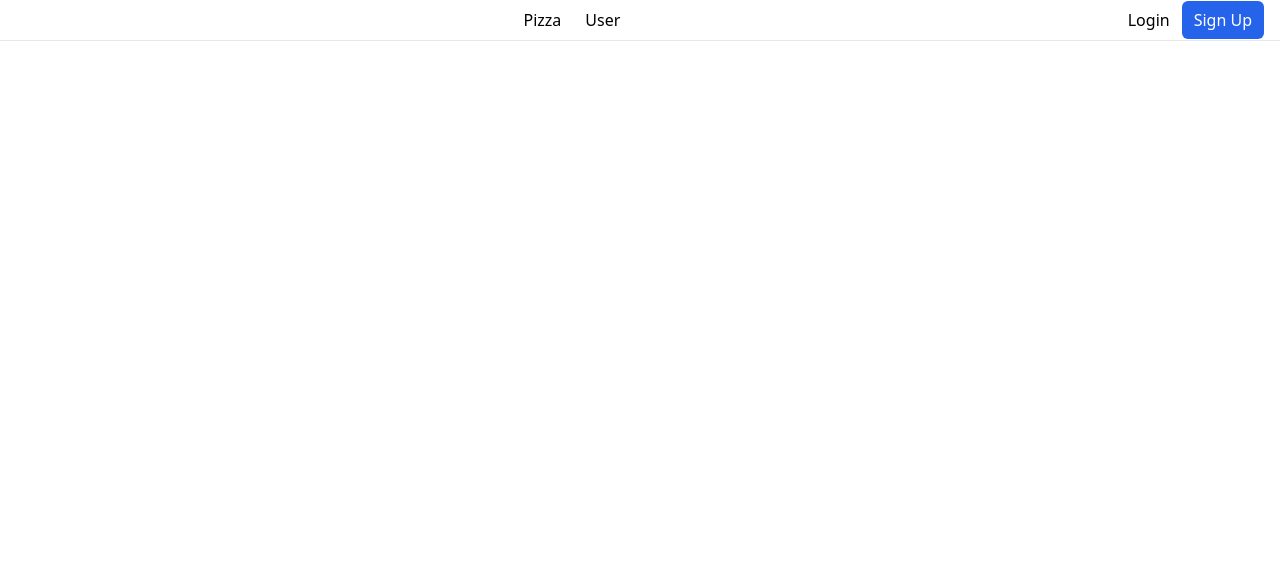
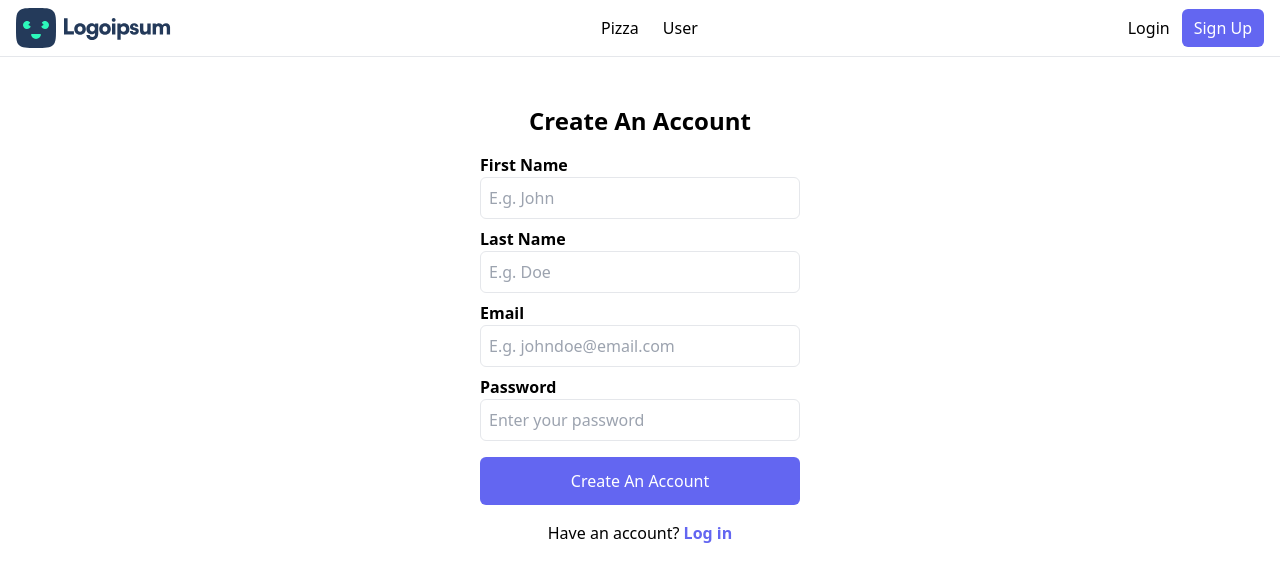
Before and after one commit to yeoja-v/react-repo, a React (Create React App) app: page /auth/register in a window 1280 px wide. Shown: the top 582 px of the page. Built offline with nearby package versions, Linux system fonts and the light colour scheme.

Commit message:
NavBar update

```diff
--- a/src/App.js
+++ b/src/App.js
@@ -4,17 +4,28 @@ import { Home } from './pages/Home';
 import { PizzaPage } from './pages/PizzaPage';
 import { UserPage } from './pages/UserPage';
 import Navbar from './components/navigation/Navbar';
+import Layout from './components/layout';
+import LoginPage from './pages/auth/LoginPage';
+import RegisterPage from './pages/auth/RegisterPage';
 
 
 function App() {
   return (
     <div className="App">
-      <Navbar />
-     <Routes>
+      <Layout>
+        <Routes>
       <Route path='/' element={<Home />} />
       <Route path='/pizza' element={<PizzaPage />} />
       <Route path='/user' element={<UserPage />} />
+
+    <Route path='/auth' >
+      <Route path='login' element={<LoginPage />} />
+      <Route path='register' element={<RegisterPage />} />
+    </Route>
+
      </Routes>
+      </Layout>
+
     </div>
   )
 }
--- a/src/components/auth/CreateAccount.js
+++ b/src/components/auth/CreateAccount.js
@@ -1,6 +1,7 @@
 import * as yup from 'yup'
 import { useForm } from 'react-hook-form'
 import { yupResolver } from '@hookform/resolvers/yup'
+import { Link } from 'react-router-dom'
 
 const schema = yup.object().shape({
     firstName: yup.string().min(3, "First name must be 3+ characters").required("First name is required."),
@@ -73,17 +74,17 @@ function CreateAccount() {
                     )
                 })}
             </div>
-            <div className="flex flex-row justify-between px-4">
-                <div className="font-semibold">Remember Me</div>
-                <a href="#" className="text-indigo-500 font-semibold">Forgot Password</a>
-            </div>
+
             <div>
                 <button className="bg-indigo-500 text-white w-full py-3 rounded-md" type="submit">
                     Create An Account
                 </button>
             </div>
-            <div>Have an account? <a href="#" className="text-indigo-500"><strong>Log in</strong></a></div>
-        </form>)
+            <div>
+                Have an account? <Link to ="/auth/login" className="text-indigo-500">
+                <strong>Log in</strong> </Link></div>
+        </form>
+        )
 }
 
 export default CreateAccount
--- a/src/components/layout/index.js
+++ b/src/components/layout/index.js
@@ -1,6 +1,9 @@
+import Navbar from "../navigation/Navbar"
+
 const Layout = ({children}) => {
     return (
-        <div>
+        <div className="container mx-auto" >
+            <Navbar />
             {children}
         </div>
     )
--- a/src/components/navigation/Navbar.js
+++ b/src/components/navigation/Navbar.js
@@ -1,12 +1,14 @@
 import React from 'react'
 import { Link } from "react-router-dom";
+import logo from '../../assets/logo.svg'
 
 const Navbar = () => {
   return (
-    <nav className='space-x-4 border-b flex justify-between py-2 px-4'>
-        <div className='my-auto'>
+    <nav className='border-b'>
+        <div className='flex justify-between py-2 px-4 space-x-4 container mx-auto' >
+             <div className='my-auto'>
             <Link to="/">
-                {/* <img src={logo} /> */}
+                <img src={logo} />
             </Link>
         </div>
 
@@ -16,9 +18,11 @@ const Navbar = () => {
         </div>
 
         <div className='my-auto space-x-3'>
-            <Link to="/login">Login</Link>
-            <Link to="/signup" className='bg-blue-600 text-white py-2 px-3 rounded-md'>Sign Up</Link>
+            <Link to="/auth/login">Login</Link>
+            <Link to="/auth/register" className='bg-indigo-500 text-white py-2 px-3 rounded-md'>Sign Up</Link>
         </div>
+        </div>
+
     </nav>
   )
 }
--- a/src/pages/Home.js
+++ b/src/pages/Home.js
@@ -2,6 +2,6 @@ import React from 'react'
 
 export const Home = () => {
   return (
-    <div>Home</div>
+    <div>Home Page</div>
   )
 }
--- /dev/null
+++ b/src/pages/auth/LoginPage.js
@@ -0,0 +1,12 @@
+import React from 'react'
+import Login from '../../components/auth/LoginV'
+
+const LoginPage = () => {
+  return (
+    <div>
+        <Login />
+    </div>
+  )
+}
+
+export default LoginPage
--- /dev/null
+++ b/src/pages/auth/RegisterPage.js
@@ -0,0 +1,12 @@
+import React from 'react'
+import CreateAccount from '../../components/auth/CreateAccount'
+
+const RegisterPage = () => {
+  return (
+    <div>
+        <CreateAccount />
+    </div>
+  )
+}
+
+export default RegisterPage
```
Also changed, not shown: src/assets/logo.svg.
